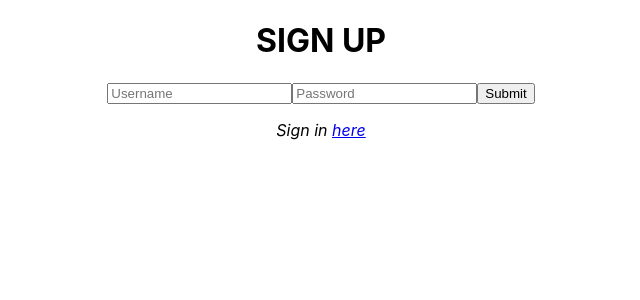
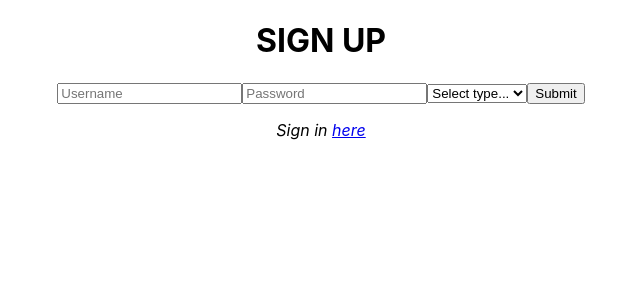
Before and after one commit to IrrationalCucumber/react-crud-practive, a React (Create React App) app: page /signup in a window 1280 px wide. Shown: the top 300 px of the page, without its empty margins (319-959 px from the left). Built offline with nearby package versions, Linux system fonts and the light colour scheme; no server answers.

Commit message:
Add select user type tag

```diff
--- a/src/SignUp.jsx
+++ b/src/SignUp.jsx
@@ -7,30 +7,53 @@ function Signup() {
   const [user, setUser] = useState({
     username: "",
     password: "",
-    type: "user",
+    type: "",
   });
+  const API = process.env.REACT_APP_API;
 
-  const handleChange = (e) => {
-    setUser({ ...user, [e.target.name]: e.target.value });
+  const handleSubmit = async (e) => {
+    e.preventDefault();
+    try {
+      if (user.username || !user.password || user.type === "") {
+        alert("No user");
+      } else {
+        // console.log(user);
+        const res = await axios.post(`${API}singup`, user);
+        if (res.status(500)) {
+          alert("Username already exist");
+        }
+      }
+    } catch (err) {
+      console.log(err);
+    }
   };
 
   return (
     <div className="App">
       <h1>SIGN UP</h1>
-      <form>
+      <form onSubmit={handleSubmit}>
         <input
           type="text"
           name="username"
           value={user.username}
           placeholder="Username"
-          onChange={handleChange}
+          onChange={(e) => setUser({ ...user, username: e.target.value })}
         />
         <input
-          type="text"
+          type="password"
           name="password"
           placeholder="Password"
-          onChange={handleChange}
+          onChange={(e) => setUser({ ...user, password: e.target.value })}
         />
+        <select
+          name="type"
+          value={user.type}
+          onChange={(e) => setUser({ ...user, type: e.target.value })}
+        >
+          <option value="">Select type...</option>
+          <option value="user">User</option>
+          <option value="admin">Admin</option>
+        </select>
         <button type="submit">Submit</button>
       </form>
       <p>
```
